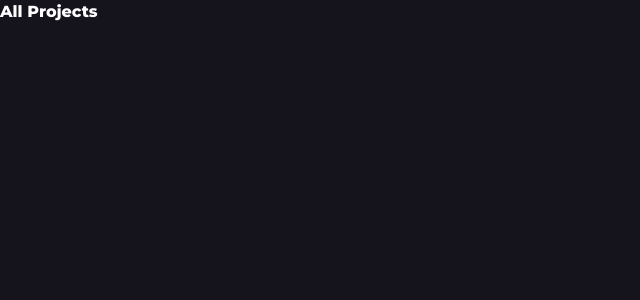
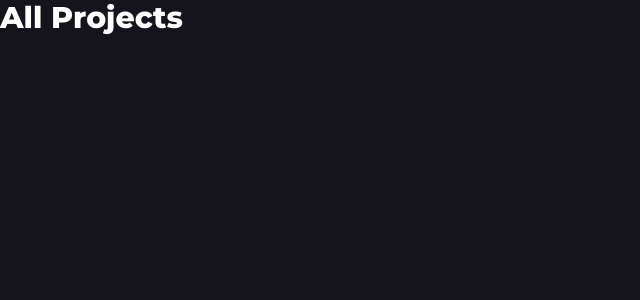
Before and after one commit to fwedwicc/FM-Portfolio, a React (Vite) app in the folder fm-portfolio/: page /all-projects in a window 1280 px wide. Shown: the top 300 px of the page, without its empty margins (0-640 px from the left). Built offline with nearby package versions, Linux system fonts and the light colour scheme.

Commit message:
Installed framer motion for transition animation in pages

```diff
--- a/fm-portfolio/package.json
+++ b/fm-portfolio/package.json
@@ -11,6 +11,7 @@
   },
   "dependencies": {
     "flowbite-react": "^0.9.0",
+    "framer-motion": "^11.2.10",
     "gsap": "^3.12.5",
     "lenis": "^1.1.2",
     "locomotive-scroll": "^5.0.0-beta.13",
--- a/fm-portfolio/src/App.jsx
+++ b/fm-portfolio/src/App.jsx
@@ -1,5 +1,5 @@
 import React from 'react';
-import {NoPage, Home, AllProjects} from './pages'
+import { NoPage, Home, AllProjects } from './pages'
 import { BrowserRouter as Router, Routes, Route } from 'react-router-dom';
 
 export default function App() {
--- a/fm-portfolio/src/pages/AllProjects.jsx
+++ b/fm-portfolio/src/pages/AllProjects.jsx
@@ -1,10 +1,16 @@
 import React from 'react'
+import { motion } from 'framer-motion'
 
 const AllProjects = () => {
   return (
-    <div>
-      <h1 className='text-white'>All Projects</h1>
-    </div>
+    <motion.div
+      initial={{ opacity: 0 }}
+      animate={{ opacity: 1 }}
+      exit={{ opacity: 0 }}
+      transition={{ duration: 1.5 }}
+    >
+      <h1 className='text-white text-3xl'>All Projects</h1>
+    </motion.div>
   )
 }
 
--- a/fm-portfolio/src/pages/Home.jsx
+++ b/fm-portfolio/src/pages/Home.jsx
@@ -1,5 +1,6 @@
 import React from 'react'
 import { Sidebar, Hero, About, Education, Skills, Project, Contact, Certifications, Stats } from '../components';
+import { motion } from 'framer-motion'
 import useLenisScroll from '../hooks/useLenisScroll';
 import useActivateLink from '../hooks/useActivateLink';
 
@@ -8,7 +9,12 @@ const Home = () => {
   useLenisScroll();
 
   return (
-    <>
+    <motion.div
+      initial={{ opacity: 0 }}
+      animate={{ opacity: 1 }}
+      exit={{ opacity: 0 }}
+      transition={{ duration: 1.3 }}
+    >
       <div
         className={`transition-opacity duration-500 ease-in-out ${
           activeSection === 'contact' ? 'opacity-0 pointer-events-none' : 'opacity-100'
@@ -28,10 +34,10 @@ const Home = () => {
       <section ref={(el) => (sectionsRef.current[3] = el)} id='expertise'>
         <Skills />
       </section>
-      <section ref={(el) => (sectionsRef.current[4] = el)} className='bg-grid-2 bg-contain bg-center bg-no-repeat' id='stats'>
+      <section ref={(el) => (sectionsRef.current[4] = el)} className='bg-grid-2 bg-contain bg-center bg-no-repeat' id='expertise'>
         <Stats />
       </section>
-      <section ref={(el) => (sectionsRef.current[5] = el)} id='certifications'>
+      <section ref={(el) => (sectionsRef.current[5] = el)} id='expertise'>
         <Certifications />
       </section>
       <section ref={(el) => (sectionsRef.current[6] = el)} className='h-screen' id='projects'>
@@ -40,7 +46,7 @@ const Home = () => {
       <section ref={(el) => (sectionsRef.current[7] = el)} className='h-screen bg-grid-2 bg-contain bg-center bg-no-repeat' id='contact'>
         <Contact />
       </section>
-    </>
+    </motion.div>
   );
 };
 
```
Also changed, not shown: 1 other file (tests, documents, lock files or other folders).
